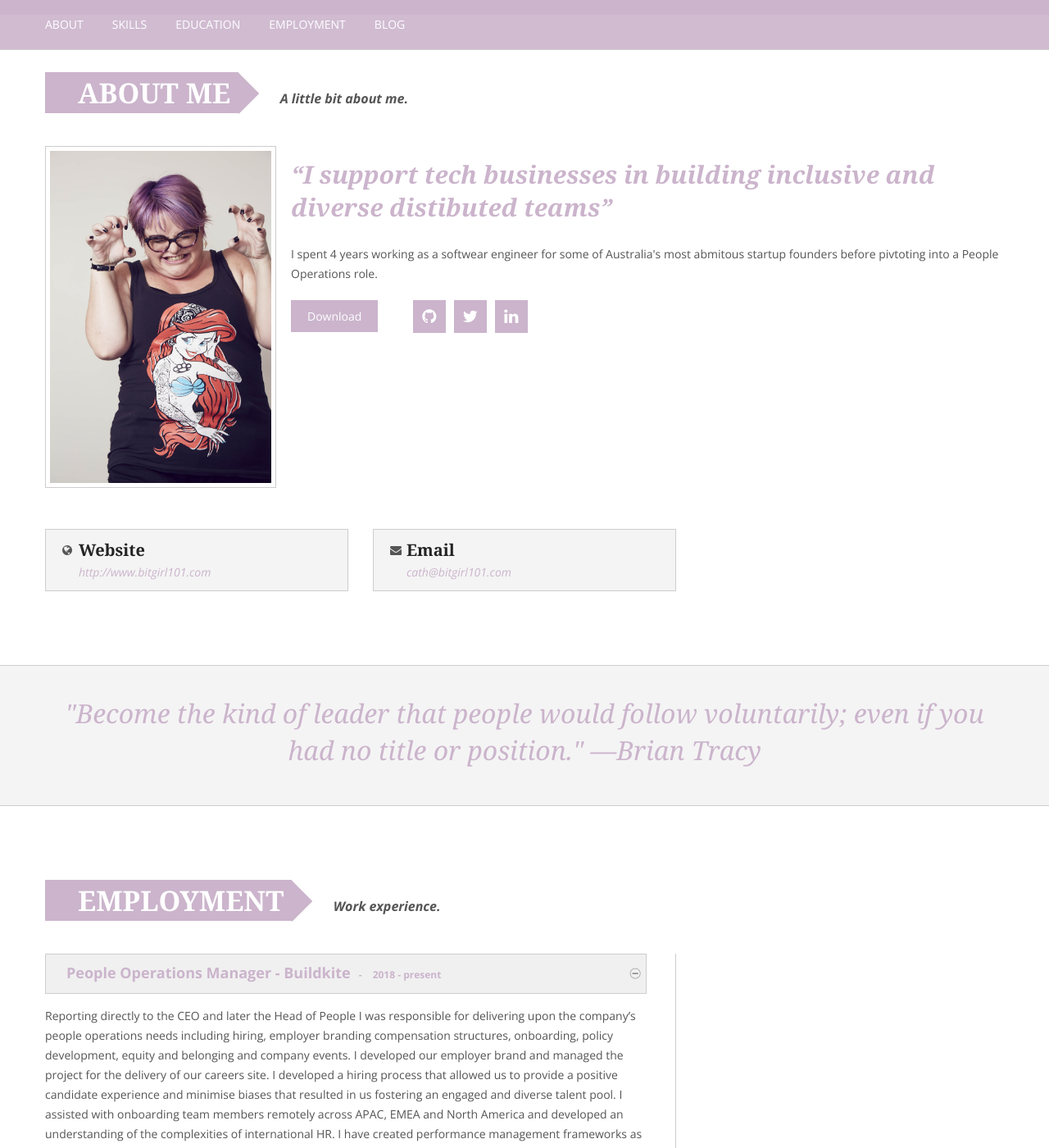
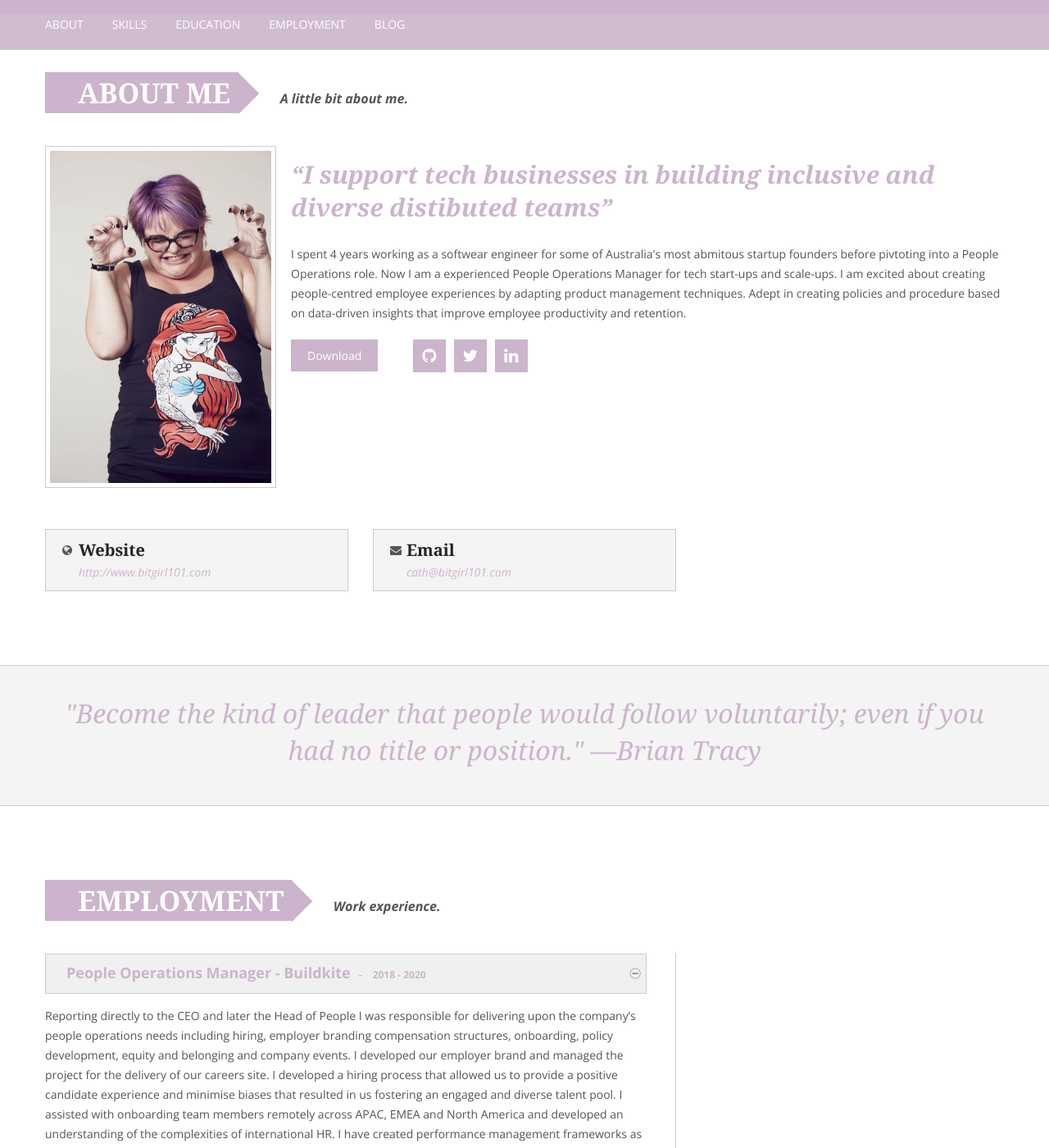
Before and after one commit to catherine-jones/catherine-jones.github.io, a Jekyll site: the page index.html, which Jekyll copies as it is, in a window 1280 px wide and 1400 px high, scrolled down 211 px. Shown: the whole window at 82% size. Built offline with Jekyll 4.4.1, drawn with Linux system fonts in a browser that asks for light colours; nearby versions of some CDN libraries; comment, search, counter and statistics services are not loaded.

Commit message:
update finish date at Buildkite and intro

```diff
--- a/index.html
+++ b/index.html
@@ -79,7 +79,7 @@
           <div class="span9">
             <h1 class="title_resalt">“I support tech businesses in building inclusive and diverse distibuted teams”</h1>
 
-            <p>I spent 4 years working as a softwear engineer for some of Australia's most abmitous startup founders before pivtoting into a People Operations role.</p>
+            <p>I spent 4 years working as a softwear engineer for some of Australia's most abmitous startup founders before pivtoting into a People Operations role. Now I am a experienced People Operations Manager for tech start-ups and scale-ups. I am excited about creating people-centred employee experiences by adapting product management techniques. Adept in creating policies and procedure based on data-driven insights that improve employee productivity and retention.</p>
 
             <div class="row-fluid">
               <div class="span2 download">
@@ -143,7 +143,7 @@
 
               <div class="span8">
                 <div class="border_right">
-                  <div class="accordion-trigger">People Operations Manager - Buildkite<span>- </span><span> 2018 - present</span></div>
+                  <div class="accordion-trigger">People Operations Manager - Buildkite<span>- </span><span> 2018 - 2020</span></div>
                  <div class="accordion-container">
                      <p>Reporting directly to the CEO and later the Head of People I was responsible for delivering upon the company’s people operations needs including hiring, employer branding compensation structures, onboarding, policy development, equity and belonging and company events. I developed our employer brand and managed the project for the delivery of our careers site. I developed a hiring process that allowed us to provide a positive candidate experience and minimise biases that resulted in us fostering an engaged and diverse talent pool. I assisted with onboarding team members remotely across APAC, EMEA and North America and developed an understanding of the complexities of international HR. I have created performance management frameworks as well as learning and development opportunities. I developed policies and procedures based on industry best practices and legislative requirements to drive engagement and employee retention. I have helped to coach team members on interviewing and conflict resolution as well as coaching on asynchronous communication and remote work.</p>
                  </div>
```
